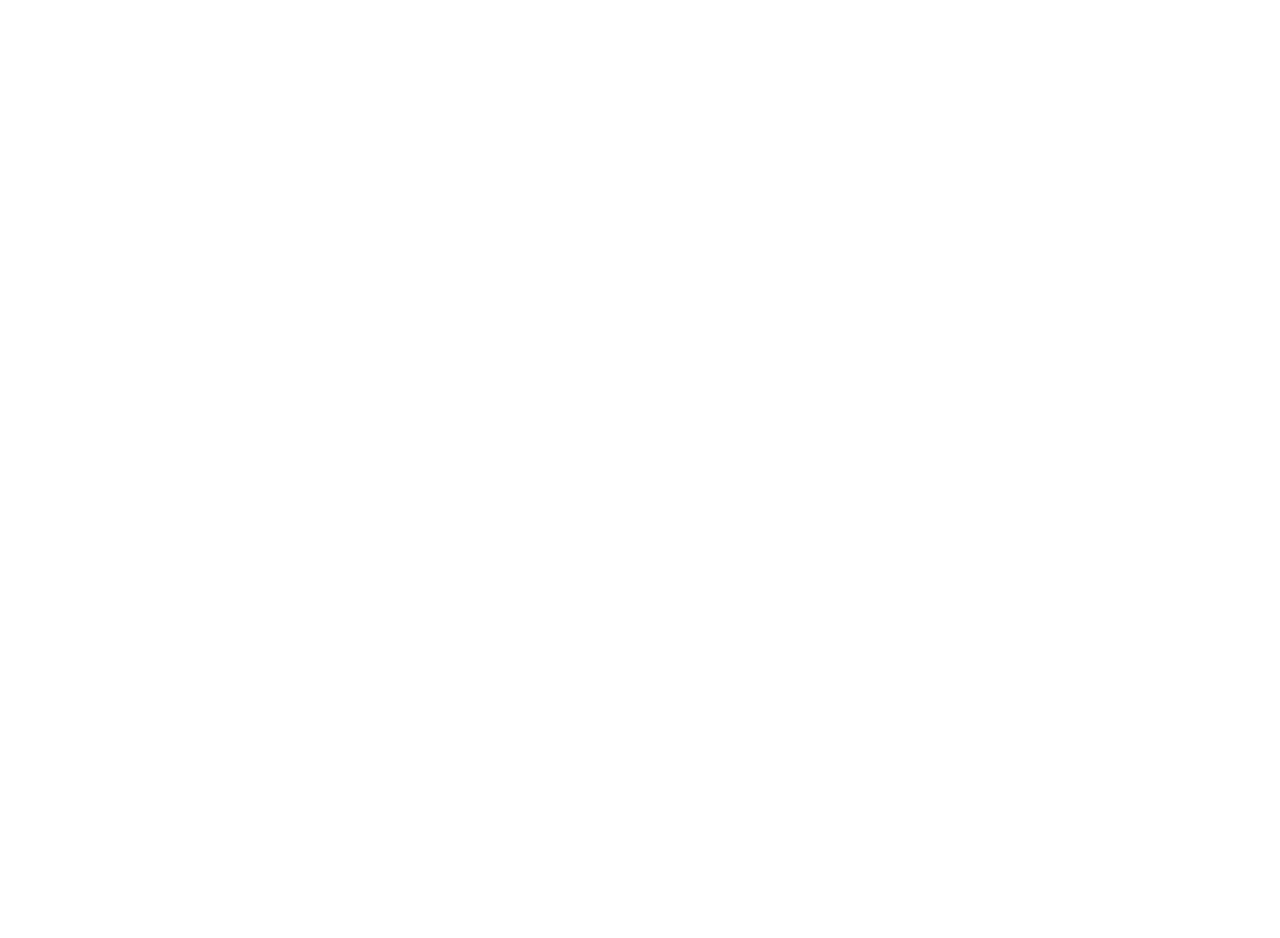
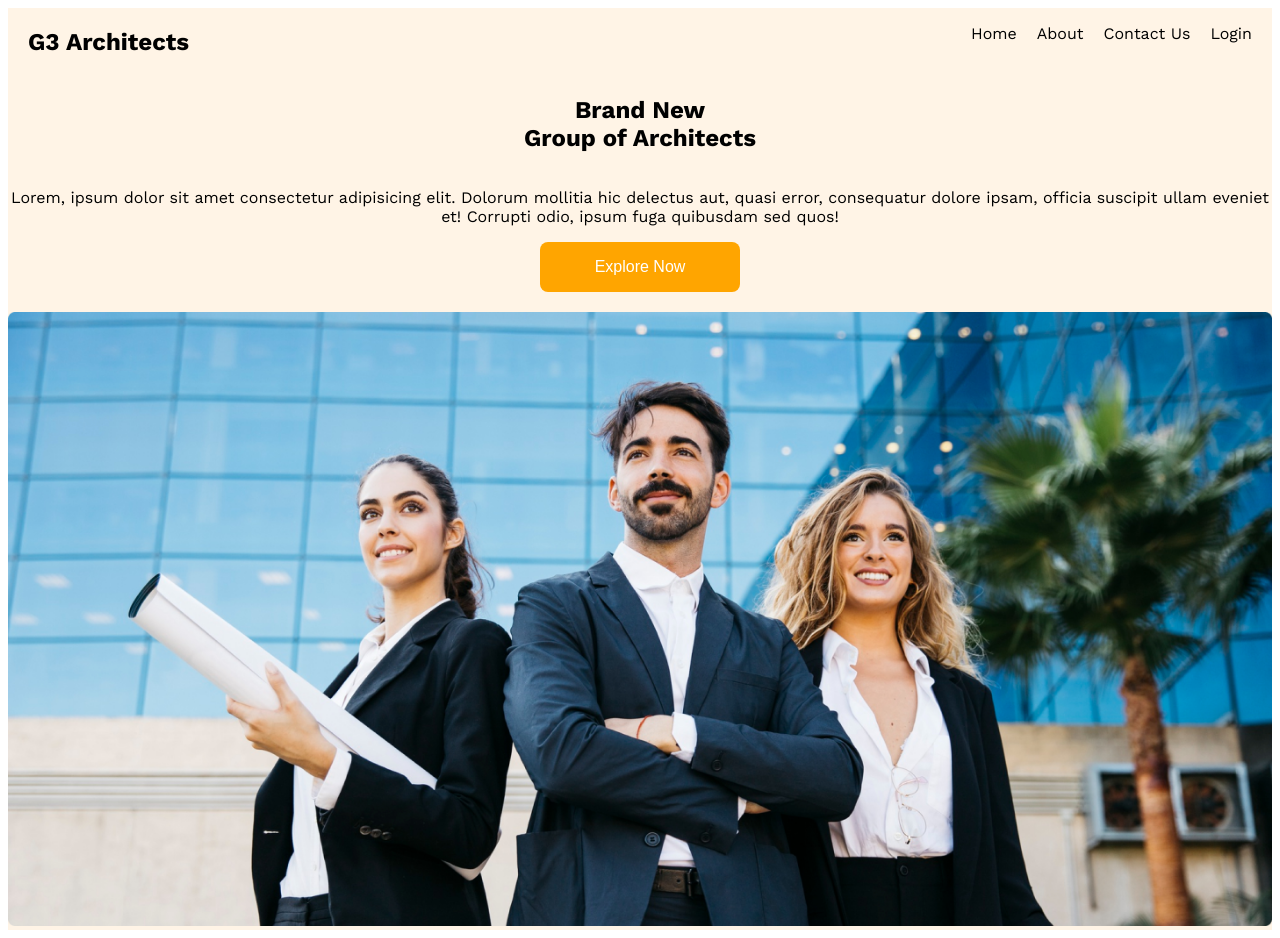
Before and after one commit to mdekramulridoy/g3-architechture-practice, a plain HTML site: page index.html in a window 1280 px wide. Before the commit the page ends 800 px from the top, so only its background shows below. Drawn offline with nearby package versions, Linux system fonts and the light colour scheme.

Commit message:
push first section practice

```diff
--- a/index.html
+++ b/index.html
@@ -1,14 +1,43 @@
 <!DOCTYPE html>
 <html lang="en">
-<head>
-    <meta charset="UTF-8">
-    <meta name="viewport" content="width=device-width, initial-scale=1.0">
+  <head>
+    <meta charset="UTF-8" />
+    <meta name="viewport" content="width=device-width, initial-scale=1.0" />
     <title>g3-architechture-practice</title>
-    <link rel="stylesheet" href="style.css">
-</head>
-<body>
-    <header></header>
+    <link rel="stylesheet" href="style.css" />
+  </head>
+  <body class="body">
+    <header class="header-class">
+      <section class="first-section display-flex">
+        <div class="first-section-div display-flex">
+          <h1>G3 Architects</h1>
+          <nav class="navigation display-flex">
+            <div>
+              <ul class="navigation-list display-flex">
+                <li><a href="">Home</a></li>
+                <li><a href="">About</a></li>
+                <li><a href="">Contact Us</a></li>
+                <li><a href="">Login</a></li>
+              </ul>
+            </div>
+          </nav>
+        </div>
+        <div class="container-div display-flex">
+          <h1>Brand New <br />Group of Architects</h1>
+          <p>
+            Lorem, ipsum dolor sit amet consectetur adipisicing elit. Dolorum
+            mollitia hic delectus aut, quasi error, consequatur dolore ipsam,
+            officia suscipit ullam eveniet et! Corrupti odio, ipsum fuga
+            quibusdam sed quos!
+          </p>
+          <button class="primary-button">Explore Now</button>
+        </div>
+        <div class="banner-image">
+            <img src="images/banner.png" alt="" />
+        </div>
+      </section>
+    </header>
     <main></main>
     <footer></footer>
-</body>
+  </body>
 </html>
--- a/style.css
+++ b/style.css
@@ -1,4 +1,63 @@
-*{
+/* *{
     margin: 0;
     padding: 0;
+} */
+@import url("https://fonts.googleapis.com/css2?family=Work+Sans:ital,wght@0,100..900;1,100..900&display=swap");
+
+.body {
+  font-family: "Work Sans", sans-serif;
 }
+.display-flex {
+  display: flex;
+}
+.primary-button{
+    width: 200px;
+    background-color: orange;
+    border: none;
+    color: white;
+    font-size: 1.0rem;
+    border-radius: 8px;
+    height: 50px;
+}
+.first-section{
+    background-color: rgba(255, 144, 14, 0.1);
+    flex-direction: column;
+}
+.navigation {
+  /* justify-content: space-between; */
+}
+.navigation-list{
+    gap: 20px;
+}
+.navigation-list  li , .navigation-list a {
+  list-style: none;
+  text-decoration: none;
+  color: black;
+}
+.first-section-div {
+    margin: 0 20px 0 20px;
+    justify-content: space-between;
+}
+.container-div{
+    flex-direction: column;
+    align-items: center;
+    justify-self: center;
+    text-align: center;
+    margin-bottom: 20px;
+}
+.banner-image img{
+    width: 100%;
+}
+@media screen and (max-width:765px) {
+    .first-section-div , .navigation-list{
+        flex-direction: column;
+        margin: 0 auto;
+        text-align: center;
+        justify-content: center;
+        align-items: center;
+    }
+    .navigation-list{
+        padding-right: 40px;
+    }
+
+}
```
